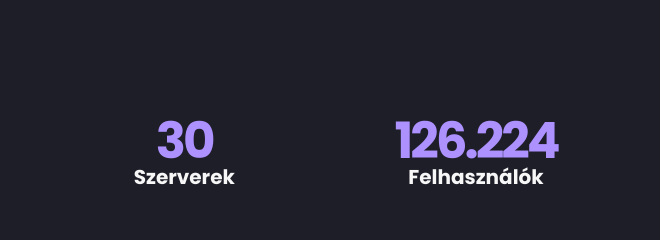
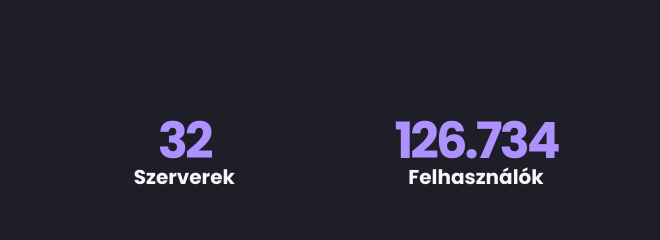
Before and after one commit to Dimitryyyy/skylerbot, a plain HTML site: page index.html in a window 1280 px wide. Shown: the part 1960-2200 px from the top of the page, 164-824 px from the left. Drawn offline with nearby package versions, Linux system fonts and the light colour scheme; a script that the page names is missing.

Commit message:
Update index.html

```diff
--- a/index.html
+++ b/index.html
@@ -104,13 +104,13 @@
     <div class="cards">
         <div class="card statistic" style="width: 18rem;">
             <div class="card-body">
-                <p class="card-title" style="font-size: 50px !important;line-height: 15px !important;letter-spacing: -0.06em !important;font-weight: bold !important;">30</h1>
+                <p class="card-title" style="font-size: 50px !important;line-height: 15px !important;letter-spacing: -0.06em !important;font-weight: bold !important;">32</h1>
                 <p style="font-weight: bold !important;font-size: 20px !important;">Szerverek</p>
             </div>
         </div>
         <div class="card statistic" style="width: 18rem;">
             <div class="card-body">
-                <p class="card-title" style="font-size: 50px !important;line-height: 15px !important;letter-spacing: -0.06em !important;font-weight: bold !important;">126.224</h1>
+                <p class="card-title" style="font-size: 50px !important;line-height: 15px !important;letter-spacing: -0.06em !important;font-weight: bold !important;">126.734</h1>
                 <p style="font-weight: bold !important;font-size: 20px !important;">Felhasználók</p>
             </div>
         </div>
```
